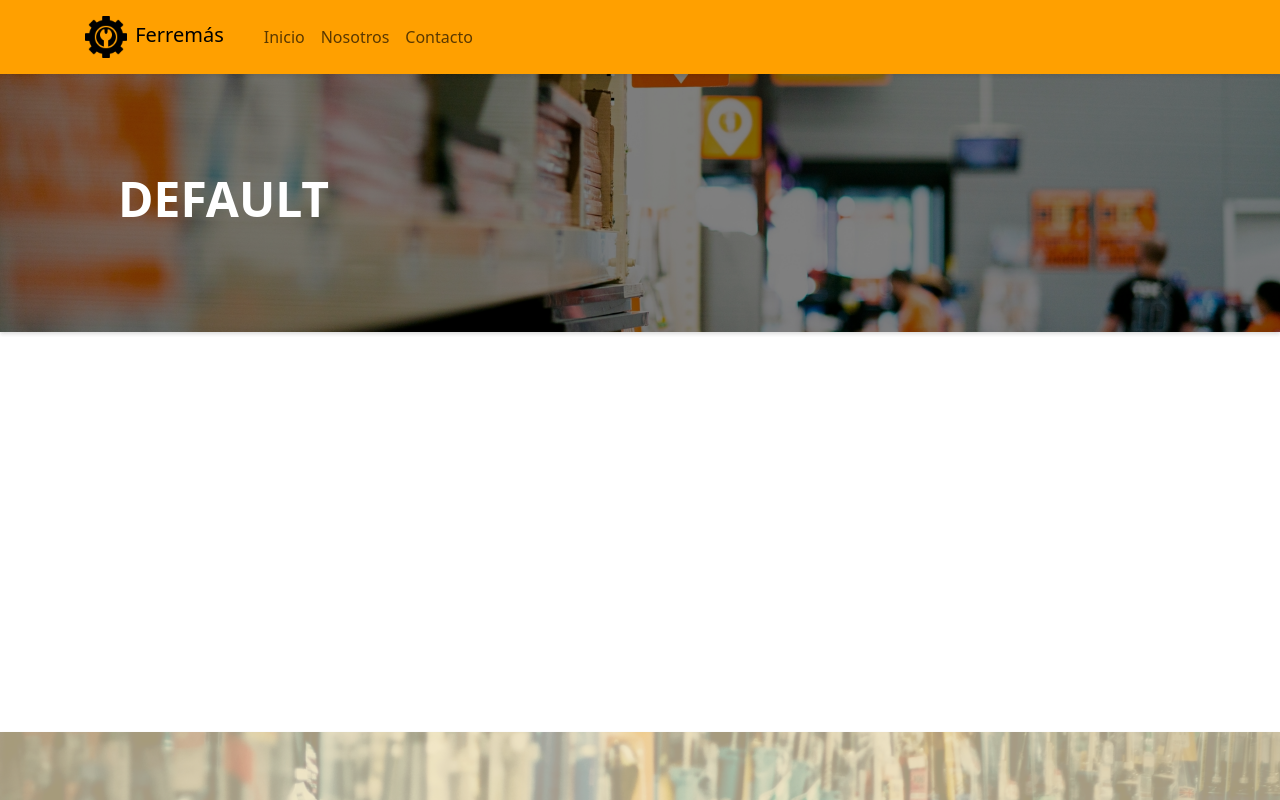
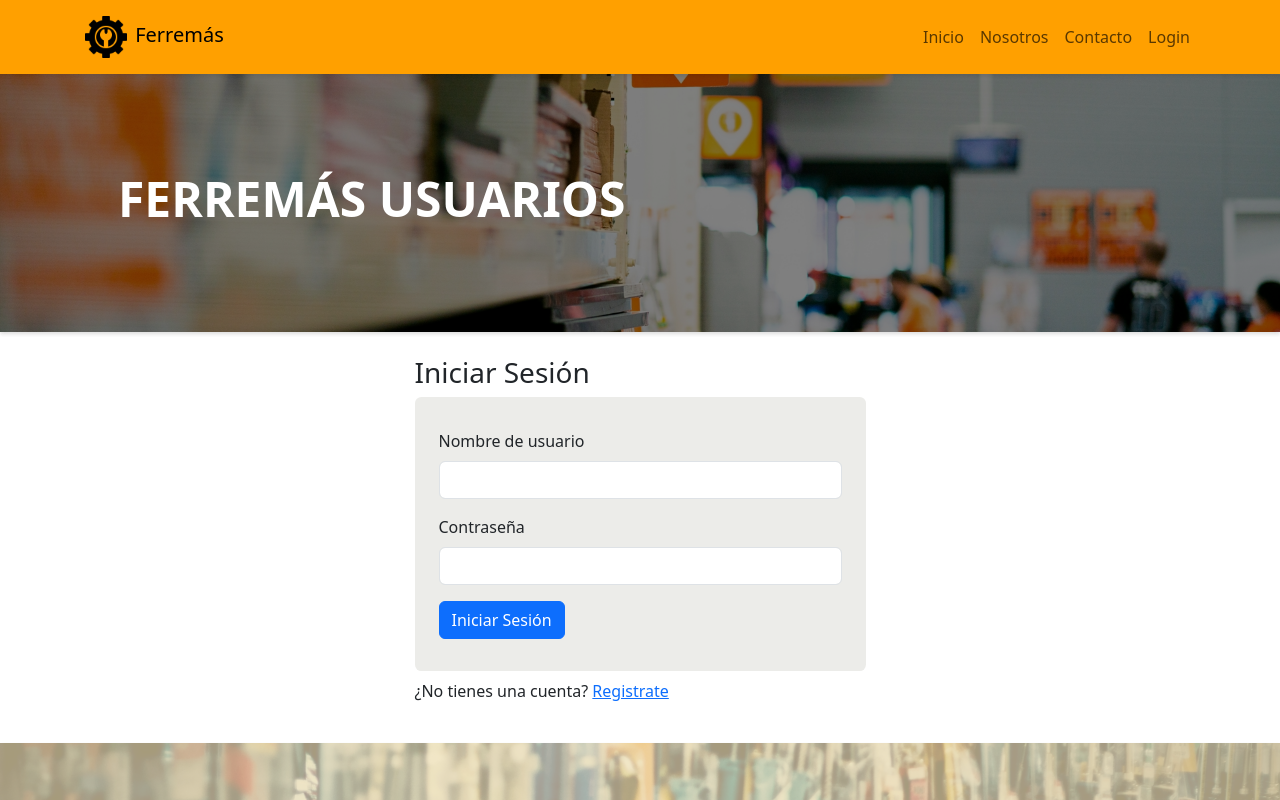
Before and after one commit to Dani-2TB/ferremas_web, a Vue app: page /login in a window 1280 px wide. Shown: the top 800 px of the page. Built offline with nearby package versions, Linux system fonts and the light colour scheme.

Commit message:
creado login view

```diff
--- a/package.json
+++ b/package.json
@@ -11,6 +11,7 @@
     "lint": "eslint . --ext .vue,.js,.jsx,.cjs,.mjs --fix --ignore-path .gitignore"
   },
   "dependencies": {
+    "pinia": "^2.1.7",
     "vue": "^3.4.21",
     "vue-router": "^4.3.0"
   },
--- a/src/components/NavBar.vue
+++ b/src/components/NavBar.vue
@@ -9,7 +9,7 @@
         <span class="navbar-toggler-icon"></span>
       </button>
       <div class="collapse navbar-collapse" id="navbarNav">
-        <ul class="navbar-nav ms-3 me-auto mb-2 mb-lg-0">
+        <ul class="navbar-nav ms-auto mb-2 mb-lg-0">
           <li class="nav-item">
             <RouterLink class="nav-link" to="/">Inicio</RouterLink>
           </li>
@@ -18,6 +18,9 @@
           </li>
           <li class="nav-item">
             <RouterLink class="nav-link" to="contacto">Contacto</RouterLink>
+          </li>
+          <li class="nav-item">
+            <RouterLink class="nav-link" to="login">Login</RouterLink>
           </li>
         </ul>
       </div>
--- /dev/null
+++ b/src/components/auth/LoginForm.vue
@@ -0,0 +1,40 @@
+<template>
+  <div class="row justify-content-center">
+    <div class="col-12 col-md-8 col-lg-6 col-xl-5 col-xxl-4">
+      <h3>Iniciar Sesión</h3>
+      <form action="submit" class="form mb-2">
+        <div class="form-field">
+          <div class="mb-3">
+            <label for="username" class="form-label">Nombre de usuario</label>
+            <input id="username" type="text" class="form-control" v-model="input.username">
+          </div>
+          <div class="mb-3">
+            <label for="password" class="form-label">Contraseña</label>
+            <input id="password" type="password" class="form-control" v-model="input.password">
+          </div>
+        </div>
+        <button type="submit" class="btn btn-primary">Iniciar Sesión</button>
+      </form>
+      <p>¿No tienes una cuenta? <RouterLink to="/">Registrate</RouterLink></p>
+    </div>
+  </div>
+  </template>
+
+<script setup>
+import { ref } from 'vue';
+
+const input = ref(
+  {
+    username: "",
+    password: ""
+  }
+)
+</script>
+
+<style scoped>
+.form {
+  padding: 2rem 1.5rem;
+  background-color: rgb(236, 236, 233);
+  border-radius: 0.4rem;
+}
+</style>
--- a/src/components/home/productos/CardProducto.vue
+++ b/src/components/home/productos/CardProducto.vue
@@ -16,12 +16,12 @@
 </template>
 
 <script setup>
-  import { defineProps } from 'vue';
-  defineProps({
-    nombre: String,
-    precio: Number,
-    cantidad: Number
-  })
+
+defineProps({
+  nombre: String,
+  precio: Number,
+  cantidad: Number
+})
 
 </script>
 
--- a/src/components/home/productos/ProductosMain.vue
+++ b/src/components/home/productos/ProductosMain.vue
@@ -16,7 +16,7 @@
     fetchOk.value = false;
 
     let id_categoria = categoriaSelect.value.id;
-    let url = `http://192.168.100.99:8000/api/productos/productoCategoriaList/${id_categoria}`;
+    let url = `http://192.168.221.22:8000/api/productos/productoCategoriaList/${id_categoria}`;
 
     try {
       const response = await fetch(url, {method: "GET", headers: {"Content-Type": "application/json"}});
--- a/src/components/home/productos/SideBar.vue
+++ b/src/components/home/productos/SideBar.vue
@@ -6,7 +6,7 @@ const fetching = ref(true);
 const categoriaSelect = defineModel();
 
 async function fetchCategorías() {
-  const url = 'http://192.168.100.99:8000/api/productos/categoriaList';
+  const url = 'http://192.168.221.22:8000/api/productos/categoriaList';
   await fetch(url,{
     method: "GET",
     headers: {
--- a/src/main.js
+++ b/src/main.js
@@ -1,11 +1,13 @@
 import './assets/main.css'
 
-import { createApp } from 'vue'
-import App from './App.vue'
-import router from './router'
+import { createApp } from 'vue';
+import { createPinia } from 'pinia';
+import App from './App.vue';
+import router from './router';
 
 const app = createApp(App)
+const pinia = createPinia()
 
 app.use(router)
-
+app.use(pinia)
 app.mount('#app')
--- a/src/router/index.js
+++ b/src/router/index.js
@@ -10,7 +10,7 @@ const router = createRouter({
       component: HomeView,
       meta: {
         pageTitle: "Ferretería Ferremás",
-        pageSubtitle: "Herramientas"
+        pageSubtitle: "Arreglarlo nunca fue tan fácil"
       }
     },
     {
@@ -31,6 +31,14 @@ const router = createRouter({
       meta: {
         pageTitle: 'Contáctanos'
       }
+    },
+    {
+      path: '/login',
+      name: 'login',
+      component: () => import('../views/auth/LoginView.vue'),
+      meta: {
+        pageTitle: 'Ferremás Usuarios'
+      }
     }
   ]
 })
--- /dev/null
+++ b/src/views/auth/LoginView.vue
@@ -0,0 +1,9 @@
+<template>
+  <div>
+    <LoginForm />
+  </div>
+</template>
+
+<script setup>
+import LoginForm from '../../components/auth/LoginForm.vue'
+</script>
```
Also changed, not shown: 1 other file (tests, documents, lock files or other folders).
